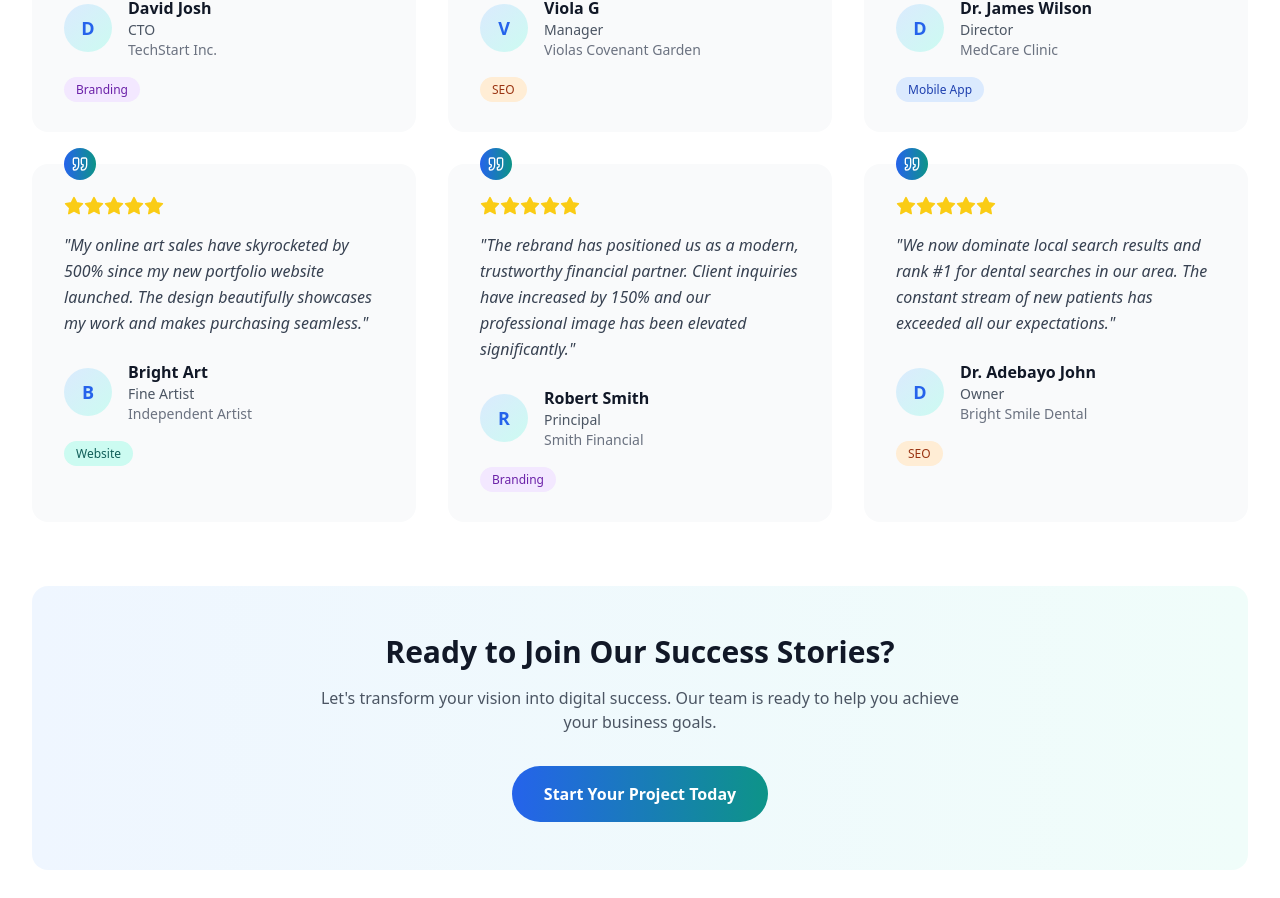
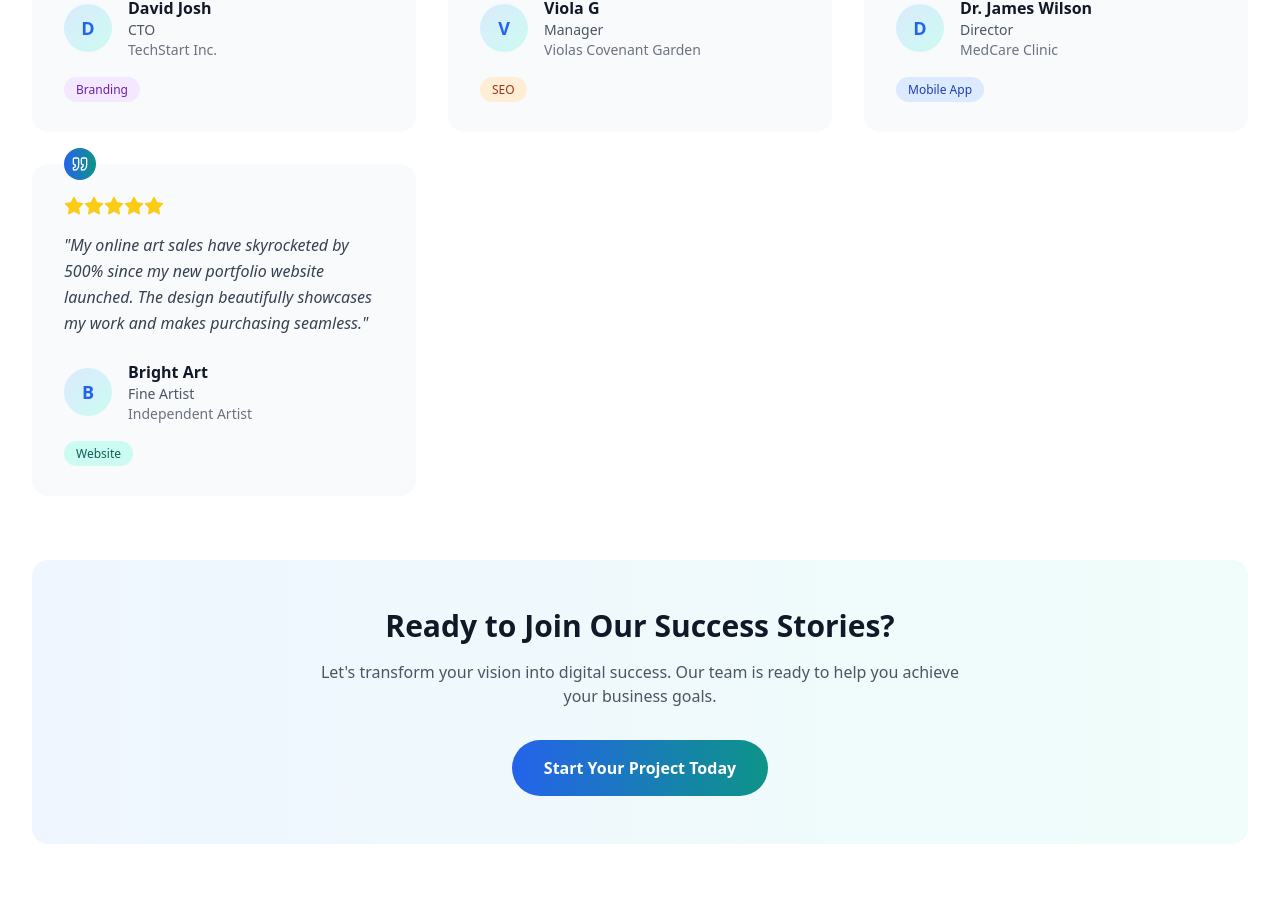
Before and after one commit to Daswag100/project, a React (Vite) app: page / in a window 1280 px wide. Shown: the part 4292-5190 px from the top of the page. Built offline with nearby package versions, Linux system fonts and the light colour scheme; no server answers.

Commit message:
Updated testimonialsData.ts

```diff
--- a/src/data/testimonialsData.ts
+++ b/src/data/testimonialsData.ts
@@ -55,19 +55,7 @@ export const testimonials: Testimonial[] = [
     company: 'Independent Artist',
     text: 'My online art sales have skyrocketed by 500% since my new portfolio website launched. The design beautifully showcases my work and makes purchasing seamless.',
     projectType: 'Website'
-  },
-  {
-    name: 'Robert Smith',
-    position: 'Principal',
-    company: 'Smith Financial',
-    text: 'The rebrand has positioned us as a modern, trustworthy financial partner. Client inquiries have increased by 150% and our professional image has been elevated significantly.',
-    projectType: 'Branding'
-  },
-  {
-    name: 'Dr. Adebayo John',
-    position: 'Owner',
-    company: 'Bright Smile Dental',
-    text: 'We now dominate local search results and rank #1 for dental searches in our area. The constant stream of new patients has exceeded all our expectations.',
-    projectType: 'SEO'
   }
+
+
 ];
```
